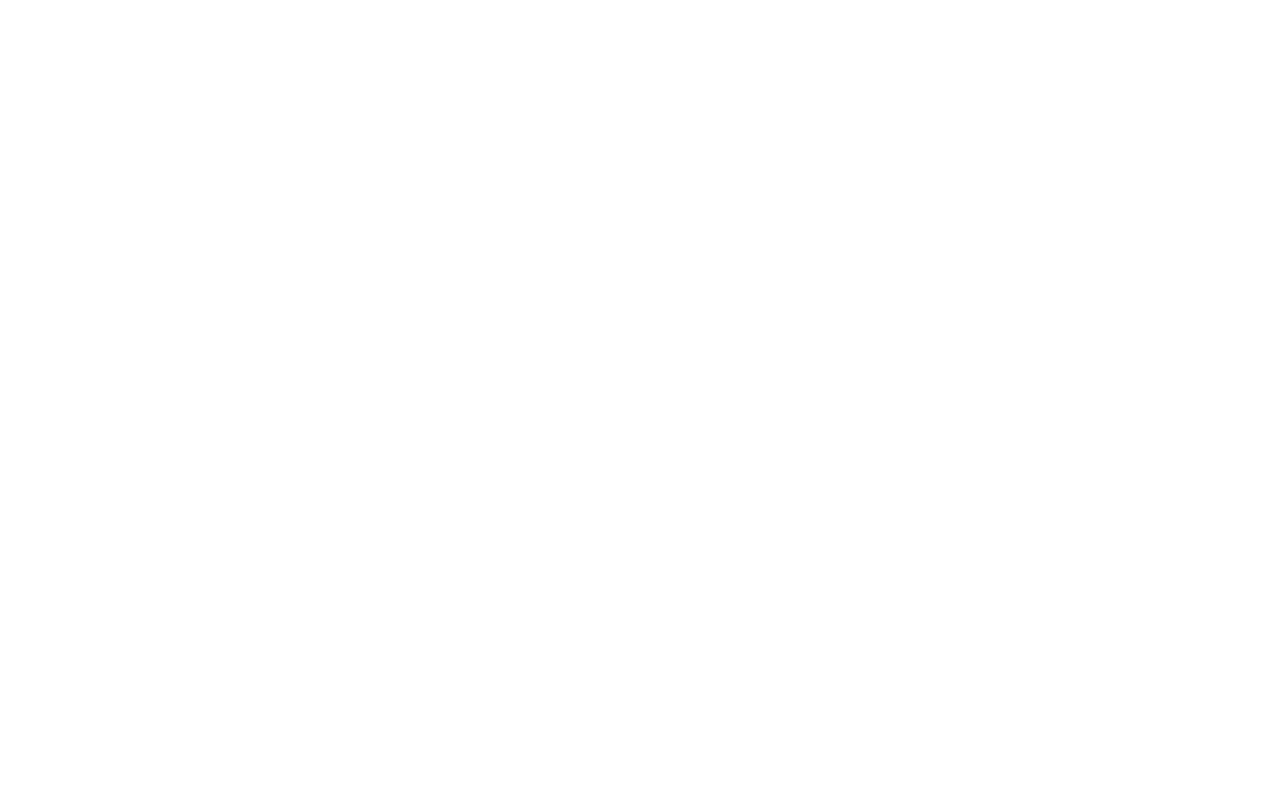
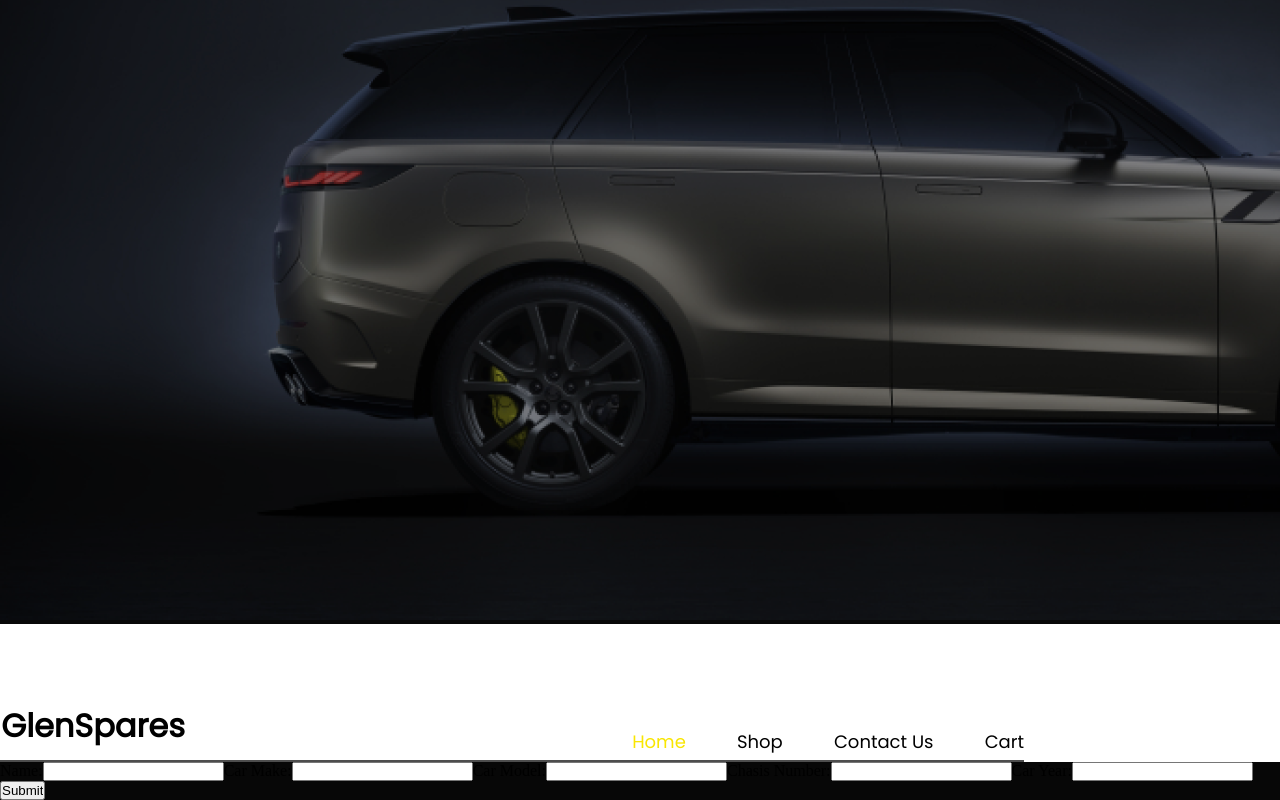
Before and after one commit to GodwinCameron/2023-DV200-Term4-MidTermAssessment, a React (Create React App) app in the folder client/: page / in a window 1280 px wide. Shown: the part 241-1041 px from the top of the page. Before the commit the page ends 800 px from the top, so only its background shows below. Built offline with nearby package versions, Linux system fonts and the light colour scheme.

Commit message:
Update App.js

```diff
--- a/client/src/App.js
+++ b/client/src/App.js
@@ -6,9 +6,9 @@
 function App() {
   return (
     <>
-    {/* <Home/> */}
+    <Home/>
     <NavBar />
-    {/* <Form /> */}
+    <Form />
     </>
   );
 }
```
